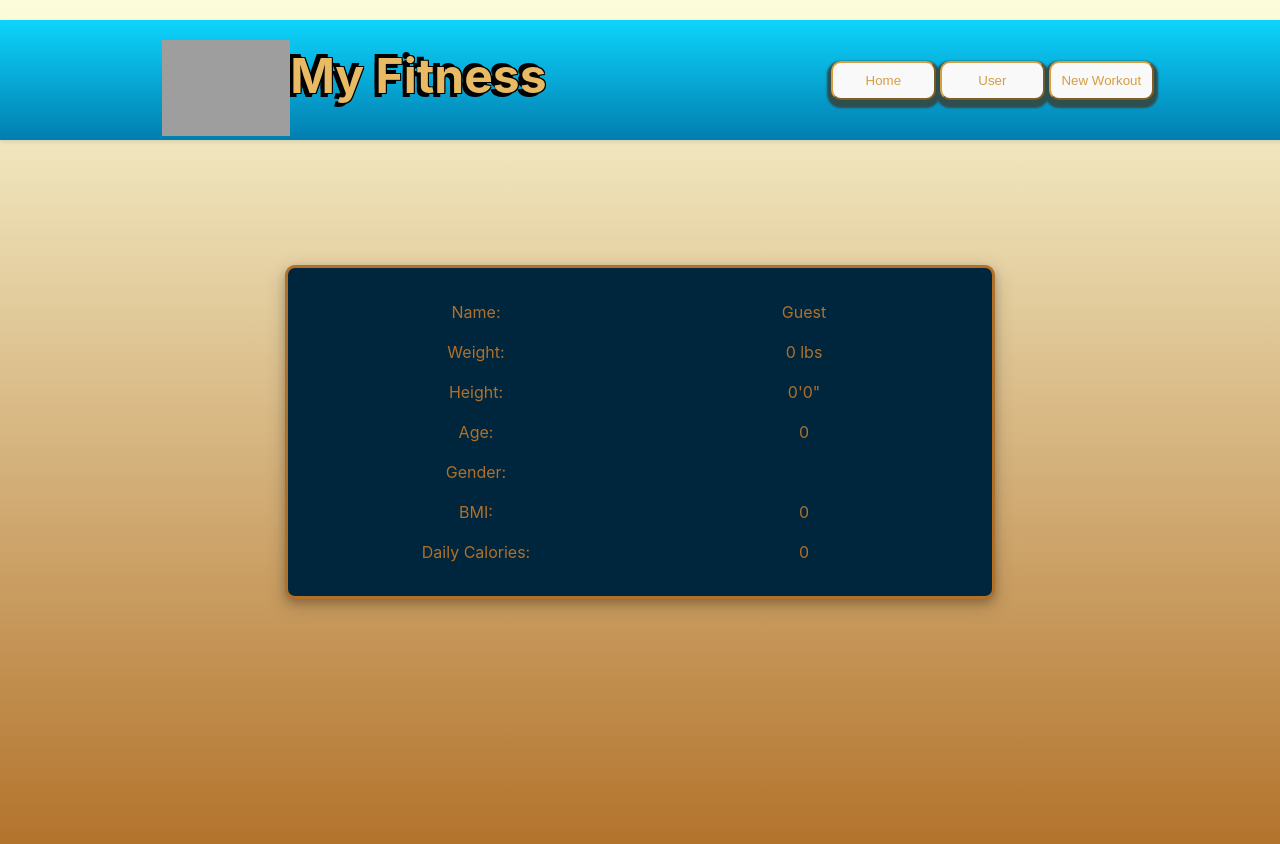
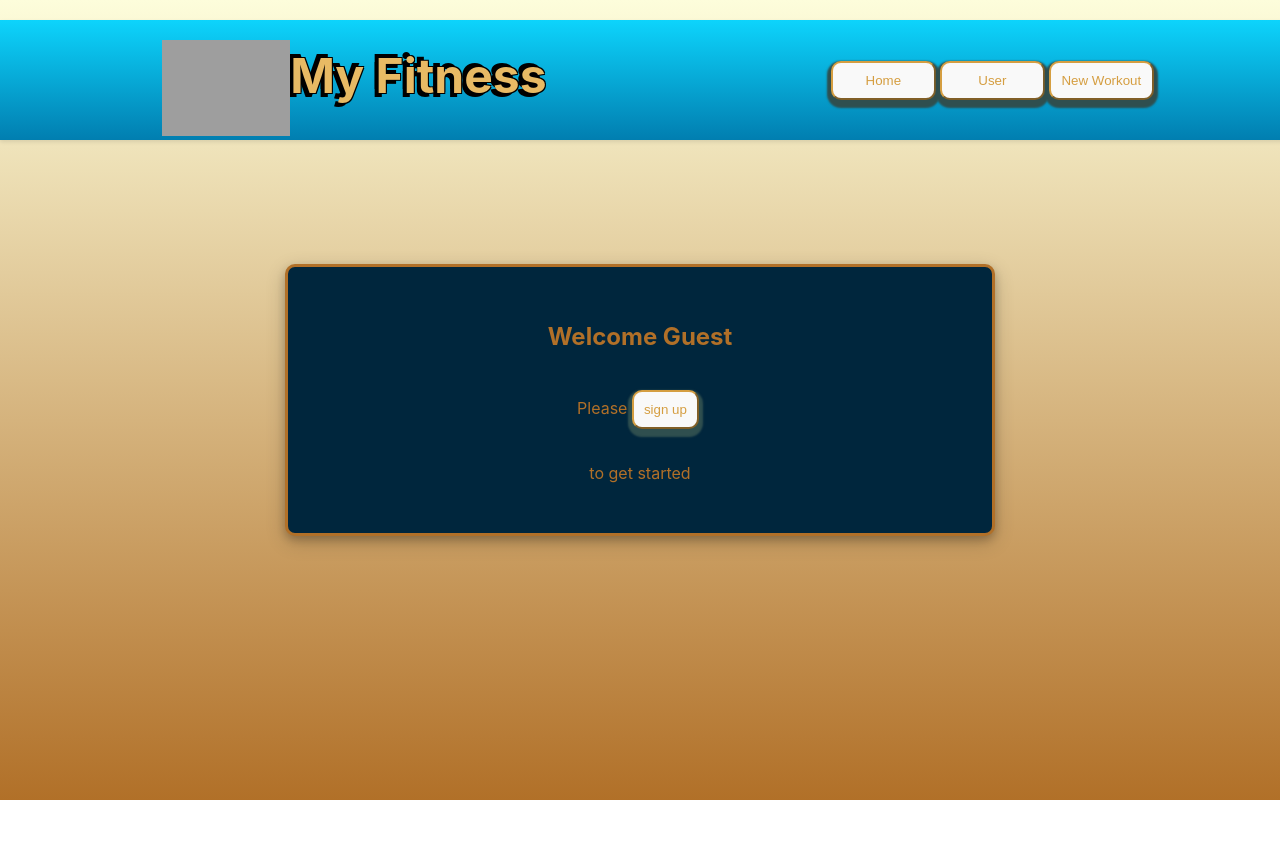
Before and after one commit to frangu617/my-fitness, a React (Vite) app: page /user in a window 1280 px wide. Shown: the top 844 px of the page. After the commit the page ends 800 px from the top, so only its background shows below. Built offline with nearby package versions, Linux system fonts and the light colour scheme; grey boxes are pictures that could not be loaded.

Commit message:
changed user.tsx to check if there is a user

```diff
--- a/src/components/User.tsx
+++ b/src/components/User.tsx
@@ -22,6 +22,16 @@ export default function User() {
     bmi: 0,
     dailyCalories: 0,
   });
+
+   const [user, setUser] = useState("Guest");
+
+   useEffect(() => {
+     const storedUserData = localStorage.getItem("userData");
+     if (storedUserData) {
+       const parsedUserData = JSON.parse(storedUserData);
+       setUser(parsedUserData.name || "Guest");
+     }
+   }, []);
 
   useEffect(() => {
     const storedUserData = localStorage.getItem("userData");
@@ -52,8 +62,10 @@ export default function User() {
   } = userData;
 
   return (
-    <div className="user">
-      <div className="card">
+    <div className = "card">
+        {
+          user !== "Guest" ? (
+       <div className="card">
         <p>Name: </p>
         <p>{name}</p>
         <p>Weight:</p>
@@ -70,7 +82,15 @@ export default function User() {
         <p>{bmi}</p>
         <p>Daily Calories:</p>
         <p>{dailyCalories}</p>
-      </div>
+       </div>
+          ) : (
+            <div style={{ display : "flex", flexDirection : "column", justifyContent : "center"}}>
+              <h2>Welcome Guest</h2>
+              <p>Please {" "}<button>sign up</button></p>
+              <p>to get started</p>
+            </div>
+          )
+        }
     </div>
   );
 }
```
